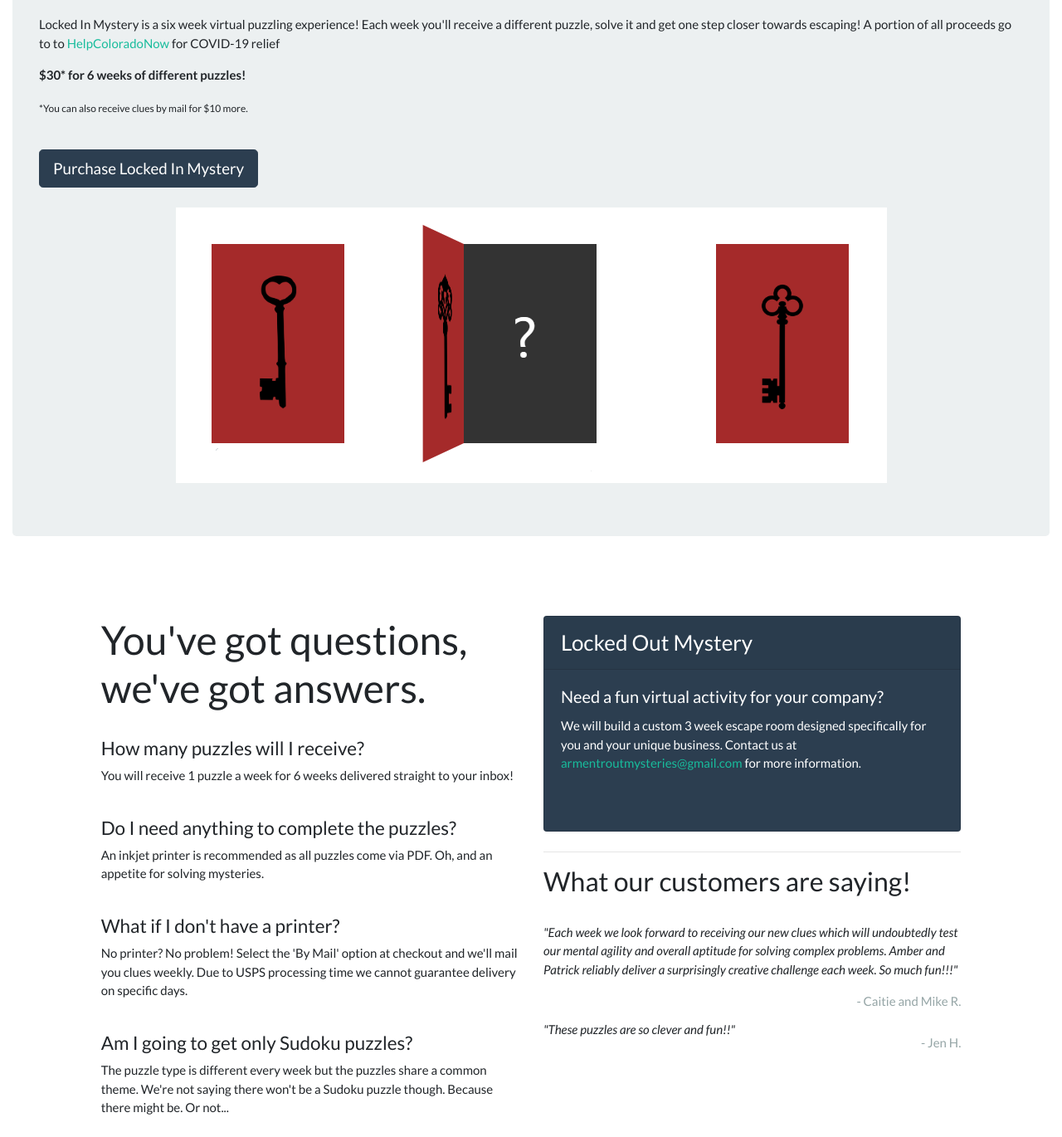
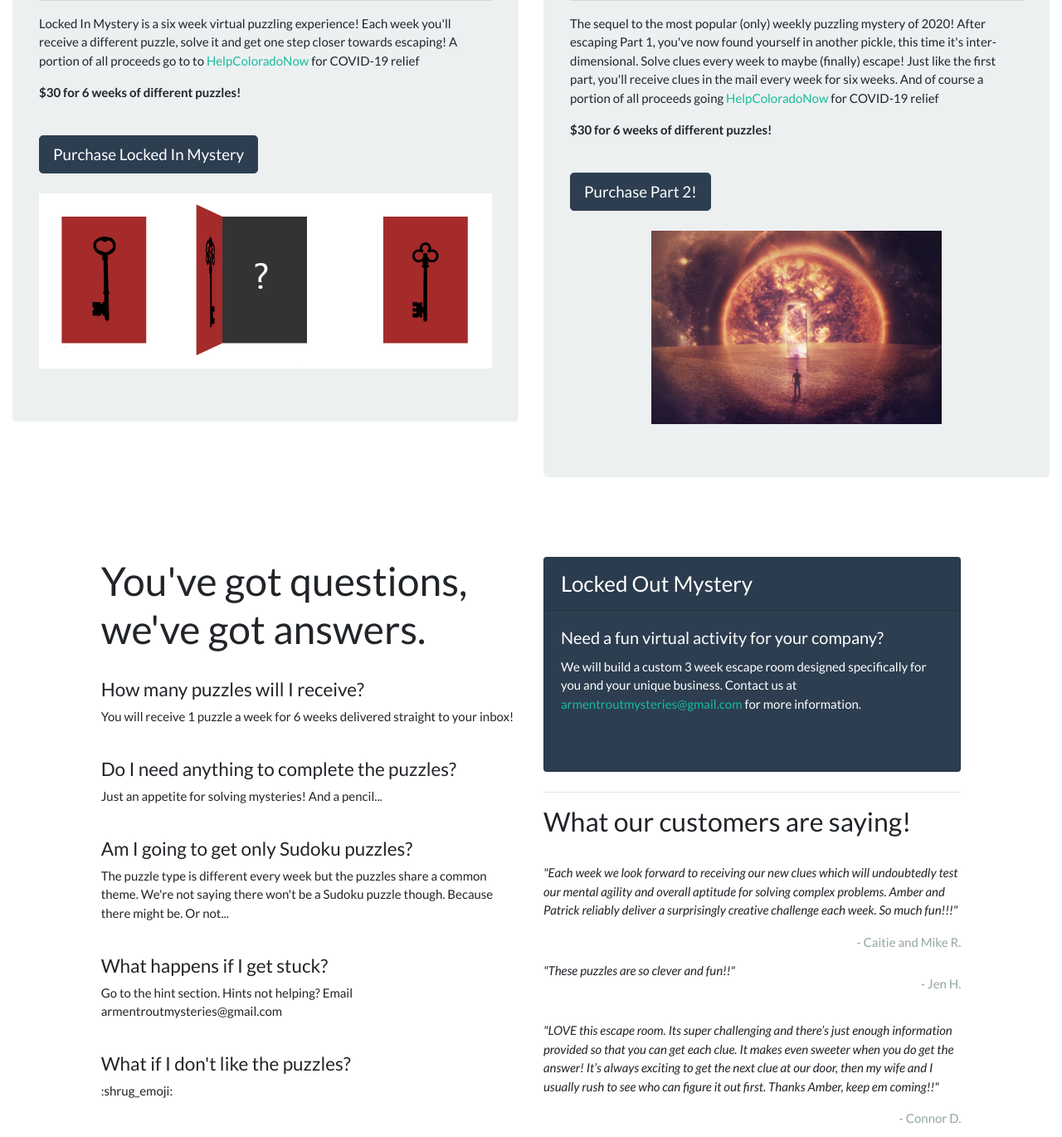
Before and after one commit to Parmentrout/armentroutmystery, a plain HTML site: page index.html in a window 1280 px wide. Shown: the part 223-1593 px from the top of the page at 83% size. Drawn offline with nearby package versions, Linux system fonts and the light colour scheme.

Commit message:
Add part 2

```diff
--- a/index.html
+++ b/index.html
@@ -25,20 +25,38 @@
             <span class="header-logo">Armentrout Mysteries</span>
         </nav>
         <div class="container-fluid">
+            <div class="row mt-4">
+                <div class="col-md">
                     <div class="jumbotron">
-                <h1>Locked In</h1>
-                <hr class="my-4">
+                        <h2>Locked In Mystery</h2>
+                        <hr>
                         <p>Locked In Mystery is a six week virtual puzzling experience!
                             Each week you'll receive a different puzzle, solve it and get one step closer towards escaping!  A portion of all proceeds go to to
                             <a href="https://helpcoloradonow.org/">HelpColoradoNow</a> for COVID-19 relief</p>
-                    <p><b>$30* for 6 weeks of different puzzles!</b></p>
-                    <p><small>*You can also receive clues by mail for $10 more.</small></p>
+                            <p><b>$30 for 6 weeks of different puzzles!</b></p>
                         <a class="btn btn-primary btn-lg text-center mt-4 mb-4" href="https://checkout.square.site/buy/SSABADWDRLKWFUIWEIPTJSN6" role="button">Purchase Locked In Mystery</a>
 
                         <div class="text-center">
                             <img class="img img-fluid locked-in-img" src="lockedin.png">
                         </div>
                     </div>
+                </div>
+                <div class="col-md">
+                    <div class="jumbotron">
+                        <h2>Locked In Mystery - Part 2!</h2>
+                        <hr>
+                        <p>The sequel to the most popular (only) weekly puzzling mystery of 2020!  After escaping Part 1, you've now found yourself in another pickle, this time it's inter-dimensional.  Solve clues every week to maybe (finally) escape!
+                            Just like the first part, you'll receive clues in the mail every week for six weeks.  And of course a portion of all proceeds going
+                            <a href="https://helpcoloradonow.org/">HelpColoradoNow</a> for COVID-19 relief</p>
+                            <p><b>$30 for 6 weeks of different puzzles!</b></p>
+                        <a class="btn btn-primary btn-lg text-center mt-4 mb-4" href="https://checkout.square.site/buy/BSIU5BNRETI6IIQ77SDAWUG2" role="button">Purchase Part 2!</a>
+                        <div class="text-center">
+                            <img class="img img-fluid locked-in-img quasar-image" src="quasar.jpg">
+                        </div>
+                    </div>
+                </div>
+            </div>
+
         </div>
         <div class="container-fluid how-to">
             <div class="row">
@@ -51,11 +69,7 @@
                     </p>
                     <br>
                     <h4>Do I need anything to complete the puzzles?</h4>
-                    <p>An inkjet printer is recommended as all puzzles come via PDF. Oh, and an appetite for solving mysteries.</p>
-                    <br>
-                    <h4>What if I don't have a printer?</h4>
-                    <p> No printer? No problem! Select the 'By Mail' option at checkout and we'll mail you clues weekly.
-                        Due to USPS processing time we cannot guarantee delivery on specific days.</p>
+                    <p>Just an appetite for solving mysteries!  And a pencil...</p>
                     <br>
                     <h4>Am I going to get only Sudoku puzzles?</h4>
                     <p>The puzzle type is different every week but the puzzles share a common theme. We're not saying there
@@ -91,6 +105,11 @@
                         <span><em>"These puzzles are so clever and fun!!"</em></span>
                         <span class="mt-3 text-muted pull-right"> - Jen H.</span>
                     </div>
+                    <div class="gimme-space-top">
+                        <span><em>"LOVE this escape room. Its super challenging and there’s just enough information provided so that you can get each clue. It makes even sweeter when you do get the answer! It’s always exciting to get the next clue at our door,
+                            then my wife and I usually rush to see who can figure it out first. Thanks Amber, keep em coming!!"</em></span>
+                        <span class="mt-3 text-muted pull-right"> - Connor D.</span>
+                    </div>
                 </div>
                 <div class="col-sm-1"></div>
             </div>
--- a/styles.css
+++ b/styles.css
@@ -27,3 +27,7 @@
 .custom-title {
   font-size: 20px;
 }
+
+.quasar-image {
+  max-width: 350px !important;
+}
```
Also changed, not shown: quasar.jpg (added). Lines whose indentation alone changed are shown as unchanged.
